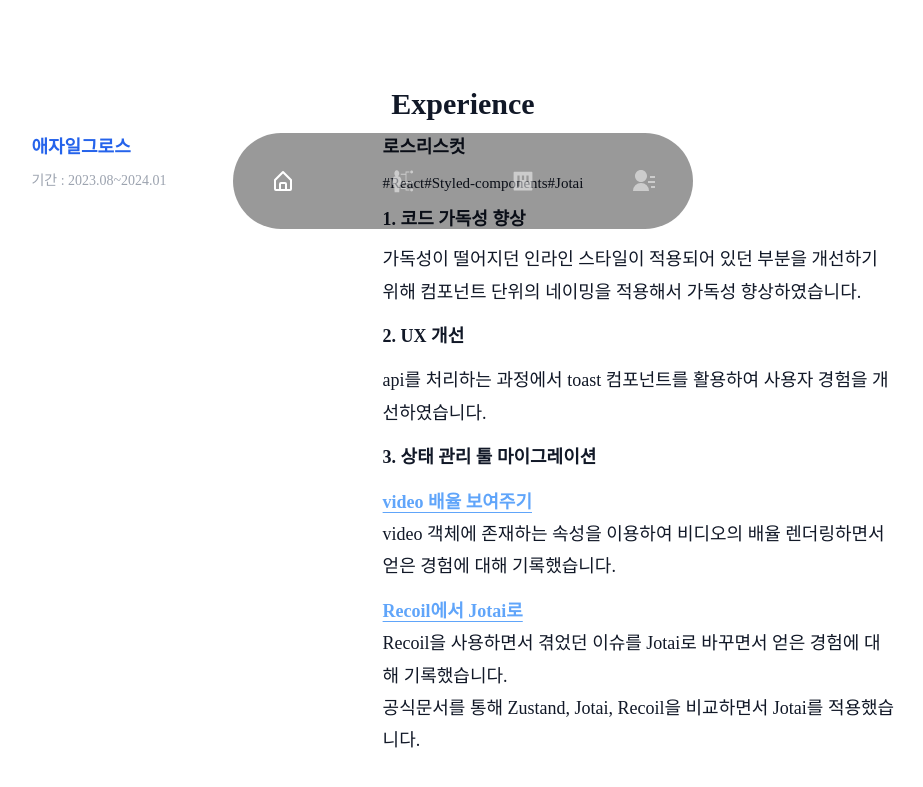
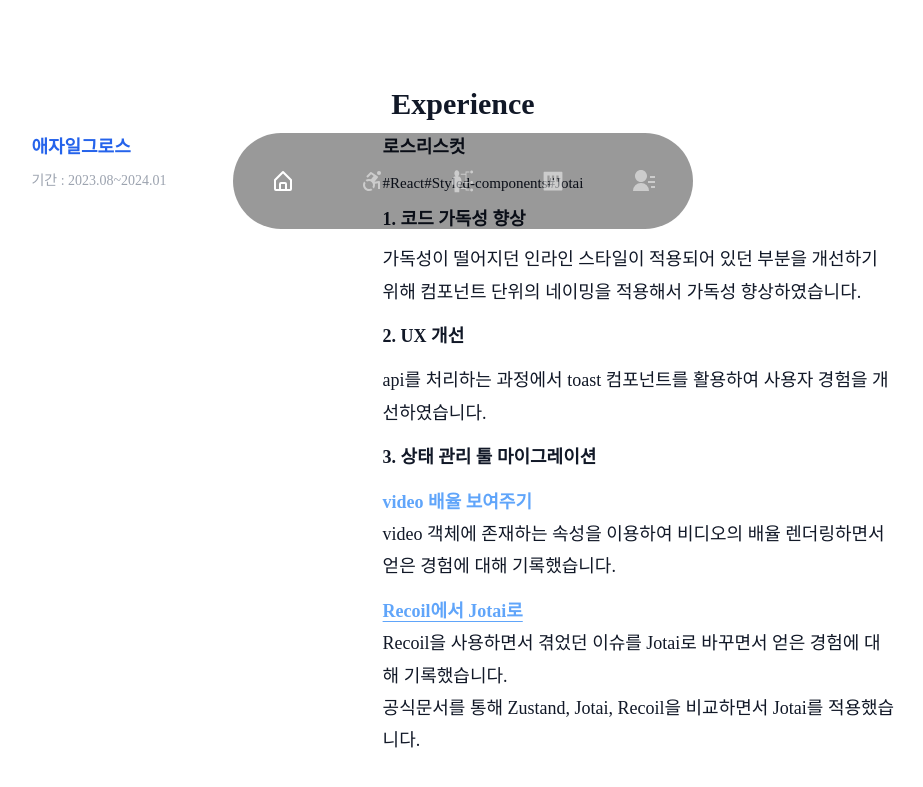
Before and after one commit to HA-SEUNG-JEONG/react-portfolio, a React (Create React App) app: page / in a window 1280 px wide. Shown: the part 539-1326 px from the top of the page, without its empty margins (177-1100 px from the left). Built offline with nearby package versions, Linux system fonts and the light colour scheme.

Commit message:
Feat : id 연결

```diff
--- a/src/components/Experience.tsx
+++ b/src/components/Experience.tsx
@@ -1,12 +1,15 @@
 import { motion } from "framer-motion";
 import { fadeIn } from "../utils/variant";
-import { commonProps, projectContainerClassName } from "../utils/props";
+import { commonProps } from "../utils/props";
 import ProjectDescription from "./project/ProjectDescription";
 import ProjectNameAndPercent from "./project/ProjectNameAndPercent";
 
 const Experience = () => {
     return (
-        <div className="flex flex-col items-center justify-center text-gray-900">
+        <div
+            id="experience"
+            className="flex flex-col items-center justify-center text-gray-900"
+        >
             <h2 className="h2 leading-tight mb-2">Experience</h2>
             <main>
                 <div className="grid gap-6">
@@ -52,12 +55,12 @@ const Experience = () => {
                                     <h3 className="font-bold">
                                         3. 상태 관리 툴 마이그레이션
                                     </h3>
-                                    <li>
+                                    <div>
                                         <a
                                             href="https://morethan-haseung-log.vercel.app/video"
                                             target="_blank"
                                             rel="noreferrer noopener"
-                                            className="hover:opacity-70 underline text-blue-400 underline-offset-4 font-bold"
+                                            className="hover:opacity-70 underdivne text-blue-400 underline-offset-4 font-bold"
                                         >
                                             video 배율 보여주기
                                         </a>
@@ -66,8 +69,8 @@ const Experience = () => {
                                             이용하여 비디오의 배율 렌더링하면서
                                             얻은 경험에 대해 기록했습니다.
                                         </li>
-                                    </li>
-                                    <li>
+                                    </div>
+                                    <div>
                                         <a
                                             href="https://morethan-haseung-log.vercel.app/recoil-to-jotai"
                                             target="_blank"
@@ -86,7 +89,7 @@ const Experience = () => {
                                             Recoil을 비교하면서 Jotai를
                                             적용했습니다.
                                         </li>
-                                    </li>
+                                    </div>
                                 </ul>
                             </section>
                         </section>
--- a/src/components/headers/Nav.tsx
+++ b/src/components/headers/Nav.tsx
@@ -2,6 +2,7 @@ import ContactIcon from "../icons/ContactIcon";
 import HomeIcon from "../icons/HomeIcon";
 import SkillIcon from "../icons/SkillIcon";
 import ProjectIcon from "../icons/ProjectIcon";
+import ExperienceIcon from "../icons/ExperienceIcon";
 
 const Nav = () => {
     return (
@@ -9,6 +10,7 @@ const Nav = () => {
             <section className="container mx-auto">
                 <article className="w-full bg-black/40 h-[96px] background-blur-2xl rounded-full max-w-[460px] mx-auto px-5 flex justify-between items-center text-2xl text-white/50">
                     <HomeIcon />
+                    <ExperienceIcon />
                     <SkillIcon />
                     <ProjectIcon />
                     <ContactIcon />
--- /dev/null
+++ b/src/components/icons/ExperienceIcon.tsx
@@ -0,0 +1,18 @@
+import { BiAccessibility } from "react-icons/bi";
+import { Link } from "react-scroll";
+
+const ExperienceIcon = () => {
+    return (
+        <Link
+            className="cursor-pointer w-[60px] flex items-center justify-center"
+            to="experience"
+            activeClass="active"
+            smooth={true}
+            spy={true}
+        >
+            <BiAccessibility />
+        </Link>
+    );
+};
+
+export default ExperienceIcon;
```
Lines whose indentation alone changed are shown as unchanged.
